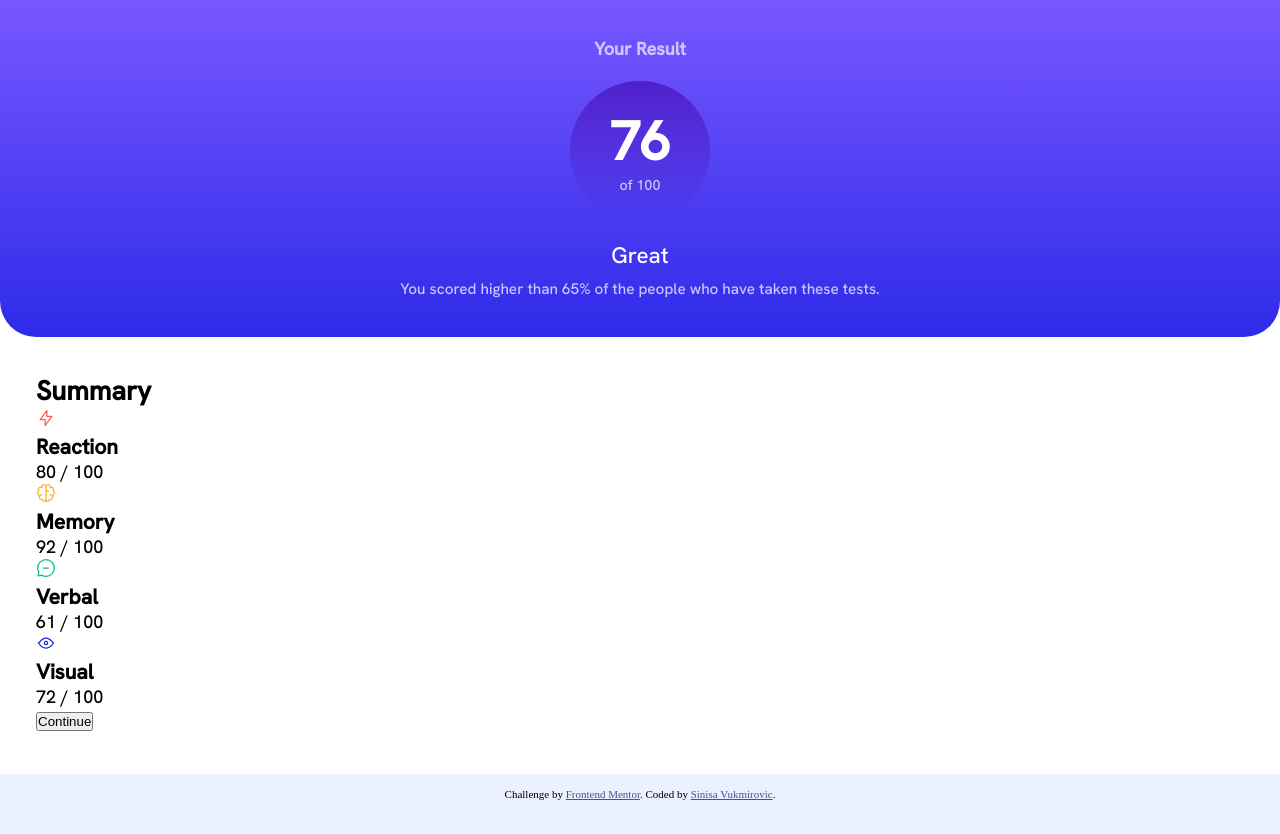
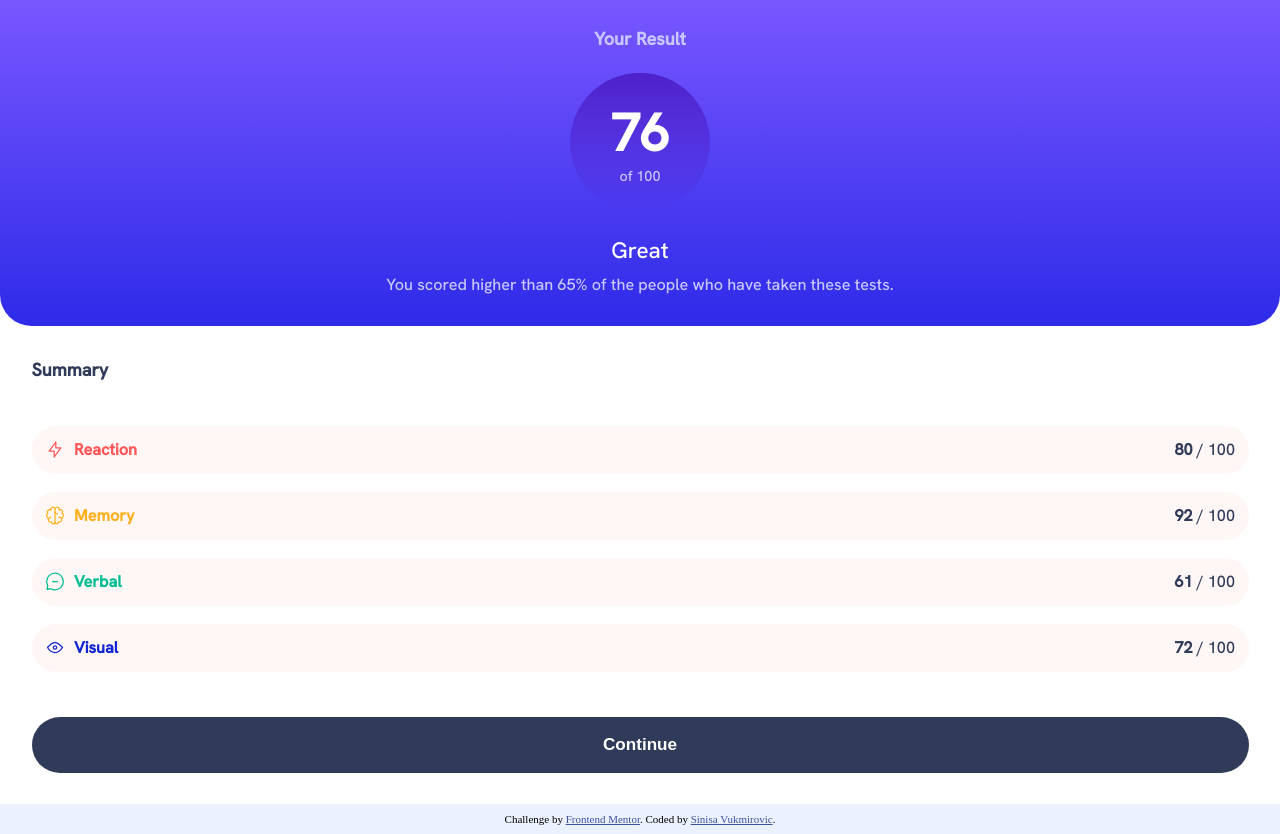
Before and after one commit to SinisaVukmirovic/FrontEnd-Mentor-Spicy-mini-8, a plain HTML site: page index.html in a window 1280 px wide. Before the commit the page ends 800 px from the top, so only its background shows below. Drawn offline with Linux system fonts and the light colour scheme.

Commit message:
Styling for 375px screen size

```diff
--- a/css/blocks.css
+++ b/css/blocks.css
@@ -21,6 +21,7 @@ main {
         color: var(--Light-lavender);
         /* padding-inline: calc(2 * var(--padding)); */
         padding: var(--padding);
+        padding-top: 1.5rem;
 
         & h2 {
             font-size: 1rem;
@@ -30,7 +31,7 @@ main {
             width: 7.75rem;
             aspect-ratio: 1 / 1;
             border-radius: 50%;
-            margin-block: 1rem;
+            margin-block: 1.25rem;
             /* padding-inline: var(--padding); */
             background-image: linear-gradient(to bottom,
                 var(--Violet-blue),
@@ -41,14 +42,16 @@ main {
 
             & [data-score] {
                 color: var(--White);
-                font-size: 3rem;
+                font-size: 2.9rem;
                 font-weight: 800;
             }
         }
 
         & [data-delay] {
-            font-size: .85rem;
-            padding-inline: calc(var(--padding) / 2);
+            font-size: .9rem;
+            padding-inline: .3rem;
+            /* padding-inline: calc(var(--padding) / 2); */
+            /* padding-inline: calc(var(--padding) / 2); */
 
             & :first-child {
                 color: var(--White);
@@ -57,10 +60,79 @@ main {
             }
         }
     }
+
+    .summary {
+        & h2 {
+            color: var(--Dark-gray-blue);
+            font-size: 1rem;
+        }
+
+        & .abilities {
+            display: grid;
+            gap: 1rem;
+            padding-block: 2.5rem;
+
+            & div {
+                display: flex;
+                justify-content: space-between;
+
+                & .icon-ability {
+                    display: flex;
+                    gap: .5rem;
+
+                    & h3 {
+                        font-weight: 700;
+                        font-size: .9rem;
+                    }
+                }
+            }
+
+            & > div {
+                font-size: .9rem;
+                padding: .75rem;
+                border-radius: 10rem;
+                background-color: hsla(0, 100%, 67%, .05);
+            }
+
+            & > div:nth-child(1) h3 {
+                color: var(--Light-red);
+            }
+            & > div:nth-child(2) h3 {
+                color: var(--Orangey-yellow);
+            }
+            & > div:nth-child(3) h3 {
+                color: var(--Green-teal);
+            }
+            & > div:nth-child(4) h3 {
+                color: var(--Cobalt-blue);
+            }
+        }
+
+        & .score {
+            color: var(--Dark-gray-blue);
+
+            & span {
+                font-weight: 800;
+            };
+        }
+
+        & button {
+            width: 100%;
+            padding: 1rem;
+            outline: none;
+            border: none;
+            border-radius: 10rem;
+            background-color: var(--Dark-gray-blue);
+            color: var(--White);
+            font-size: .95rem;
+            font-weight: 700;
+        }
+    }
 }
 
 footer {
     margin-top: auto;
     font-size: 11px;
     text-align: center;
+    padding: .5rem;
 }
--- a/css/variables.css
+++ b/css/variables.css
@@ -3,6 +3,14 @@
     --White: hsl(0, 0%, 100%);
     --Pale-blue: hsl(221, 100%, 96%);
     --Light-lavender: hsl(241, 100%, 89%);
+    --Dark-gray-blue: hsl(224, 30%, 27%);
+
+    /* Primary */
+
+    --Light-red: hsl(0, 100%, 67%);
+    --Orangey-yellow: hsl(39, 100%, 56%);
+    --Green-teal: hsl(166, 100%, 37%);
+    --Cobalt-blue: hsl(234, 85%, 45%);
 
     /* (background) */
     --Light-slate-blue: hsl(252, 100%, 67%);
@@ -12,7 +20,7 @@
     --Persian-blue: hsla(241, 72%, 46%, 0);
 
     /* utilities */
-    --padding: 2rem;
+    --padding: 1.75rem;
 }
 
 /* fonts */
--- a/index.html
+++ b/index.html
@@ -48,33 +48,38 @@
 					<div class="icon-ability">
 						<img src="./assets/images/icon-reaction.svg" alt="Graphic icon" aria-hidden="true">
 						<h3>Reaction</h3>
+					</div>
+					<div class="score">
+						<p><span>80</span> / 100</p>
 
 					</div>
-					<div class="score"><span>80</span> / 100</div>
 				</div>
 				<div>
 					<div class="icon-ability">
 						<img src="./assets/images/icon-memory.svg" alt="Graphic icon" aria-hidden="true">
 						<h3>Memory</h3>
-
 					</div>
-					<div class="score"><span>92</span> / 100</div>
+					<div class="score">
+						<p><span>92</span> / 100</p>
+					</div>
 				</div>
 				<div>
 					<div class="icon-ability">
 						<img src="./assets/images/icon-verbal.svg" alt="Graphic icon" aria-hidden="true">
 						<h3>Verbal</h3>
-
 					</div>
-					<div class="score"><span>61</span> / 100</div>
+					<div class="score">
+						<p><span>61</span> / 100</p>
+					</div>
 				</div>
 				<div>
 					<div class="icon-ability">
 						<img src="./assets/images/icon-visual.svg" alt="Graphic icon" aria-hidden="true">
 						<h3>Visual</h3>
-
 					</div>
-					<div class="score"><span>72</span> / 100</div>
+					<div class="score">
+						<p><span>72</span> / 100</p>
+					</div>
 				</div>
 			</div>
 			<button>Continue</button>
```
